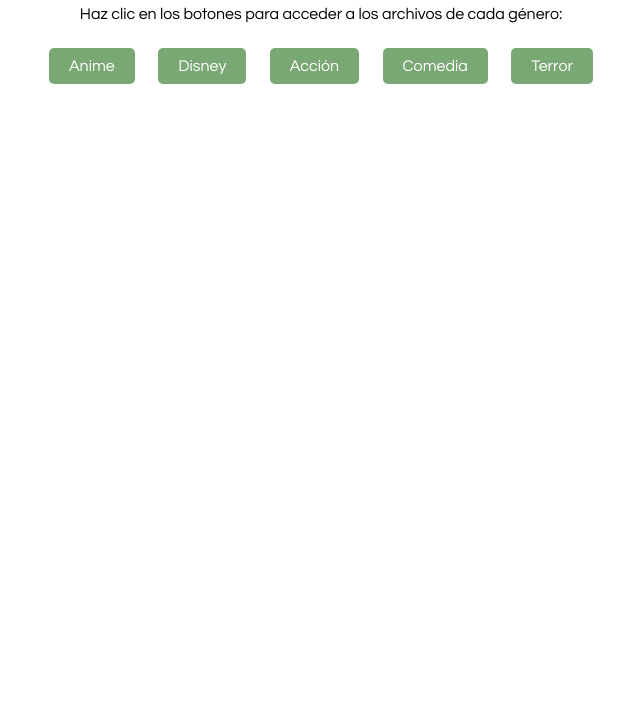
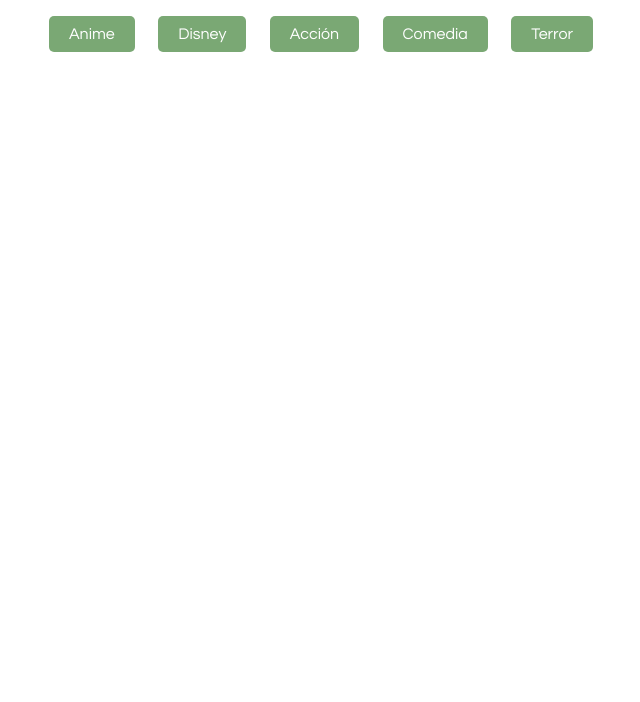
Before and after one commit to clarodvel/repo-animacion, a plain HTML site: page index.html in a window 1280 px wide. Shown: the part 98-800 px from the top of the page, without its empty margins (319-959 px from the left). Drawn offline with Linux system fonts and the light colour scheme.

Commit message:
Update index.html

```diff
--- a/index.html
+++ b/index.html
@@ -30,7 +30,6 @@
 </head>
 <body>
     <h1>Repositorio de Películas</h1>
-    <p>Haz clic en los botones para acceder a los archivos de cada género:</p>
     <a class="button" href="https://github.com/<clarodvel>/repo-animacion/blob/main/pelis-anime.txt">Anime</a>
     <a class="button" href="https://github.com/<clarodvel>/repo-animacion/blob/main/pelis-disney.txt">Disney</a>
     <a class="button" href="https://github.com/<clarodvel>/repo-animacion/blob/master/pelis-accion.txt">Acción</a>
```
